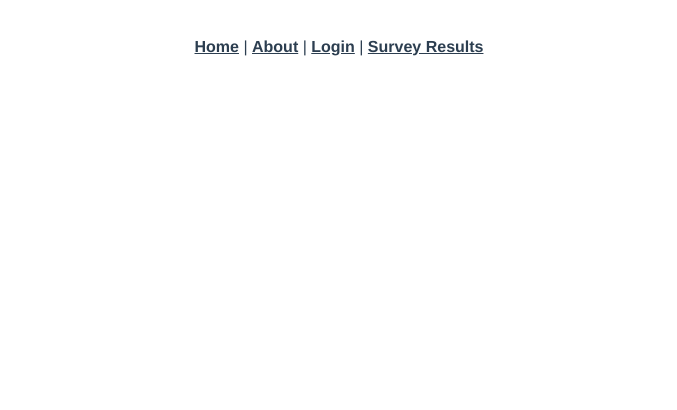
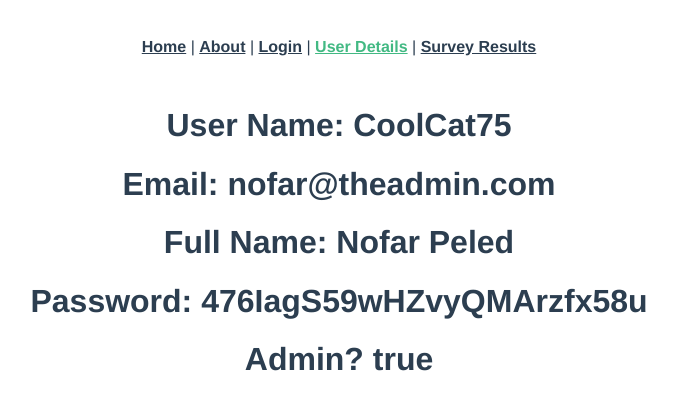
Before and after one commit to tom-dorofeyev/projAskEm, a Vue app in the folder frontend/: page /profile in a window 1280 px wide. Shown: the top 410 px of the page, without its empty margins (301-978 px from the left). Built offline with nearby package versions, Linux system fonts and the light colour scheme.

Commit message:
First Commit - Hardcoded single user

```diff
--- a/frontend/src/App.vue
+++ b/frontend/src/App.vue
@@ -4,6 +4,7 @@
       <router-link to="/">Home</router-link> |
       <router-link to="/about">About</router-link> |
       <router-link to="/login">Login</router-link> |
+      <router-link to="/profile">User Details</router-link> |
       <router-link to="/survey/results/:id">Survey Results</router-link>
     </nav>
     <router-view/>
--- /dev/null
+++ b/frontend/src/data/userDB.js
@@ -0,0 +1,32 @@
+var users =
+    [
+        {
+            _id: "u101",
+            userName: "CoolCat75",
+            email: "nofar@theadmin.com",
+            fullName: "Nofar Peled",
+            Password: "476IagS59wHZvyQMArzfx58u",
+            isAdmin: true,
+         },
+        {
+            _id: "u102",
+            userName: "BorisDaKing",
+            email: "Boris@love.com",
+            fullName: "Boris Isaak",
+            Password: "12j9d102ajks",
+            isAdmin: false,
+         },
+        {
+            _id: "u103",
+            userName: "TnT4ever",
+            email: "team@swag.com",
+            fullName: "John Smith",
+            Password: "d19Jsa9f1jsS",
+            isAdmin: false,
+         }
+
+    ]
+
+export default {
+    users
+}
--- a/frontend/src/router.js
+++ b/frontend/src/router.js
@@ -3,6 +3,7 @@ import Router from 'vue-router'
 import home from './views/homePage.vue'
 import about from './views/about.vue'
 import login from './views/login.vue'
+import userDetails from './views/userDetails.vue'
 import surveyResults from './views/surveyResults.vue'
 import createSurvey from './views/createSurvey.vue'
 
@@ -33,6 +34,11 @@ export default new Router({
       component: login
     },
     {
+      path: '/profile',
+      name: 'userDetails',
+      component: userDetails
+    },
+    {
       path: '/survey/create',
       name: 'createSurvey',
       component: createSurvey
--- a/frontend/src/services/userService.js
+++ b/frontend/src/services/userService.js
@@ -1,3 +1,5 @@
 export default {
+    DB
+}
 
-}
+import DB from '../data/userDB'
--- /dev/null
+++ b/frontend/src/views/userDetails.vue
@@ -0,0 +1,27 @@
+
+<template>
+  <div class="users-details">
+    <div class="users-details-container">
+      <h1>User Name: {{users[0].userName}}</h1>
+      <h1>Email: {{users[0].email}}</h1>
+      <h1>Full Name: {{users[0].fullName}}</h1>
+      <h1>Password: {{users[0].Password}}</h1>
+      <h1>Admin? {{users[0].isAdmin}}</h1>
+      <!-- <h6>{{users.createdAt}}</h6>
+      <h5>"{{users.description}}"</h5>
+      <h6>Tags: {{users.tags}}</h6>
+      <h4>{{users.quests[0].title}} ({{users.quests[0].type}})</h4>
+      <h5>{{users.quests[0].opts[0]}}</h5> -->
+    </div>
+  </div>
+</template>
+
+<script>
+import userService from "../services/userService.js";
+export default {
+  data: () => ({
+    users: userService.DB.users
+  }),
+  components: {}
+};
+</script>
```
